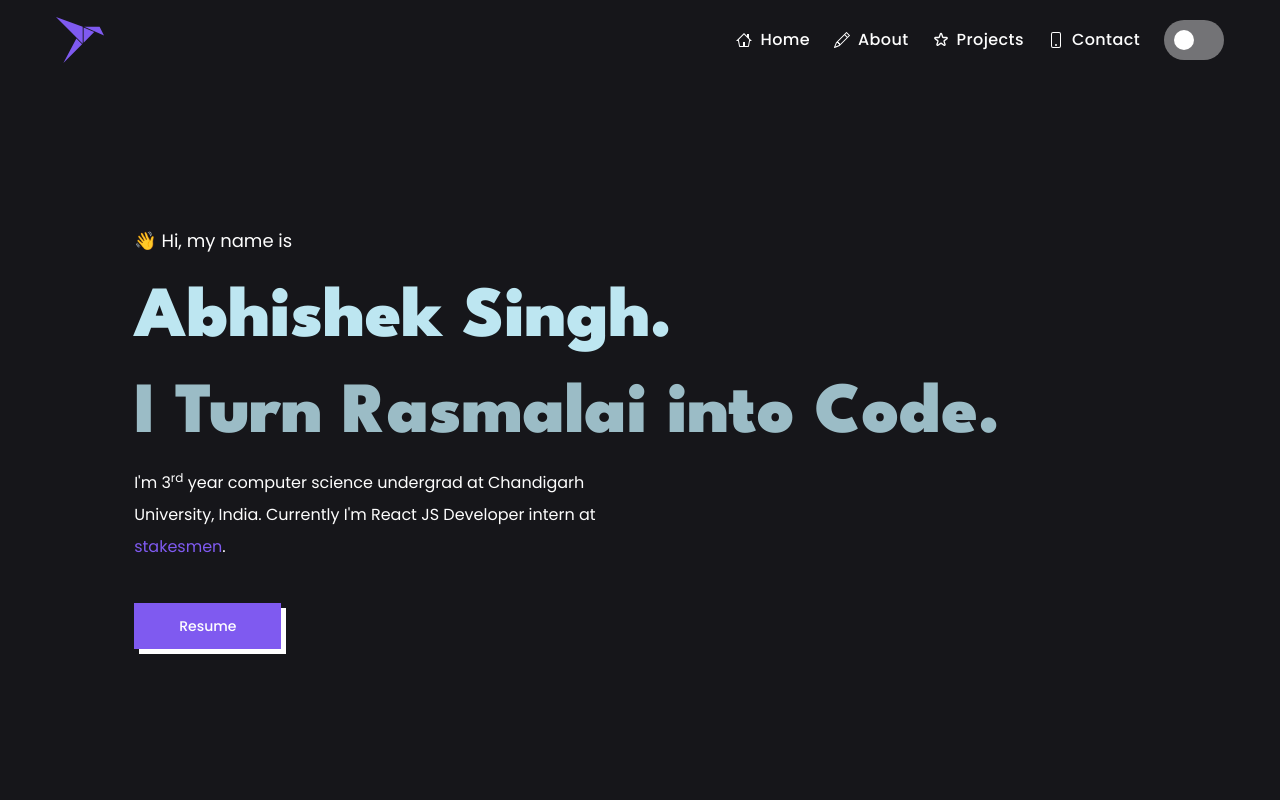
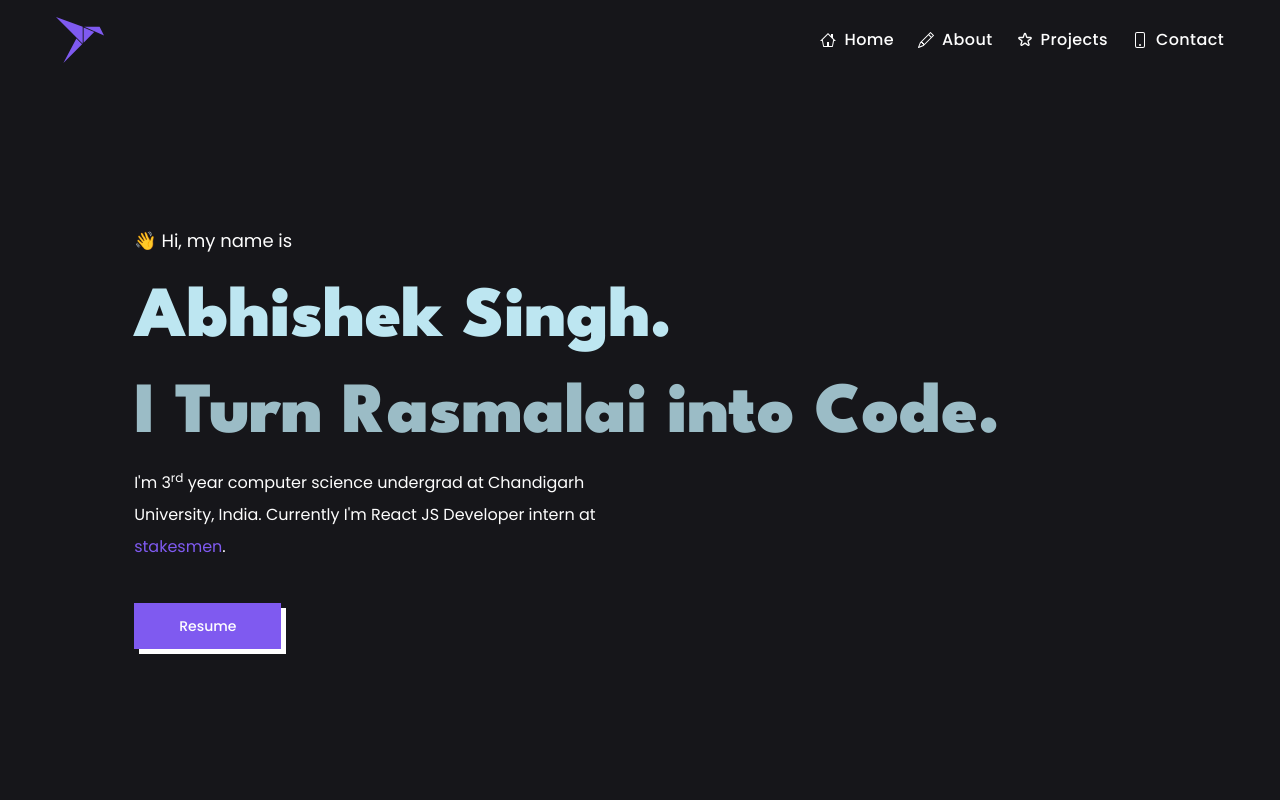
Before and after one commit to Abh1shekSingh/reactportfolio, a React (Create React App) app: page / in a window 1280 px wide. Shown: the top 800 px of the page. Built offline with nearby package versions, Linux system fonts and the light colour scheme; the HTML template or start-up script is replaced by a standard one.

Commit message:
removed toggle button

```diff
--- a/src/components/Header/Header.js
+++ b/src/components/Header/Header.js
@@ -34,9 +34,9 @@ const Header = () => {
             <motion.a initial={{opacity:0, translateY:-20}} animate={{opacity:1, translateY:0}} transition={{duration:0.3, delay:0.8}} href='#contact'><li className='flex justify-center items-center gap-2'><BsPhone />Contact</li></motion.a>
           </ul>
         </Box>
-        <Box className="switch" data-isOn={isOn} onClick={toggleSwitch}>
+        {/* <Box className="switch" data-isOn={isOn} onClick={toggleSwitch}>
           <motion.div className="handle" layout transition={spring} />
-        </Box>
+        </Box> */}
       </Box>
       <HeaderDrawer />
     </Box>
--- a/src/components/Hero/Hero.js
+++ b/src/components/Hero/Hero.js
@@ -4,7 +4,7 @@ import { Box } from '@mui/material'
 const Hero = () => {
 
   return (
-    <Box className='flex md:justify-center md:items-center h-screen bg-dark w-full md:h-screen  md:pb-32 py-10 '>
+    <Box className='flex md:justify-center md:items-center h-screen bg-dark w-full md:h-screen   md:pb-32 pt-10 '>
       <Box className='flex flex-col px-4 '>
         <motion.h1
           initial = {{translateY:20, opacity:0}}
```
